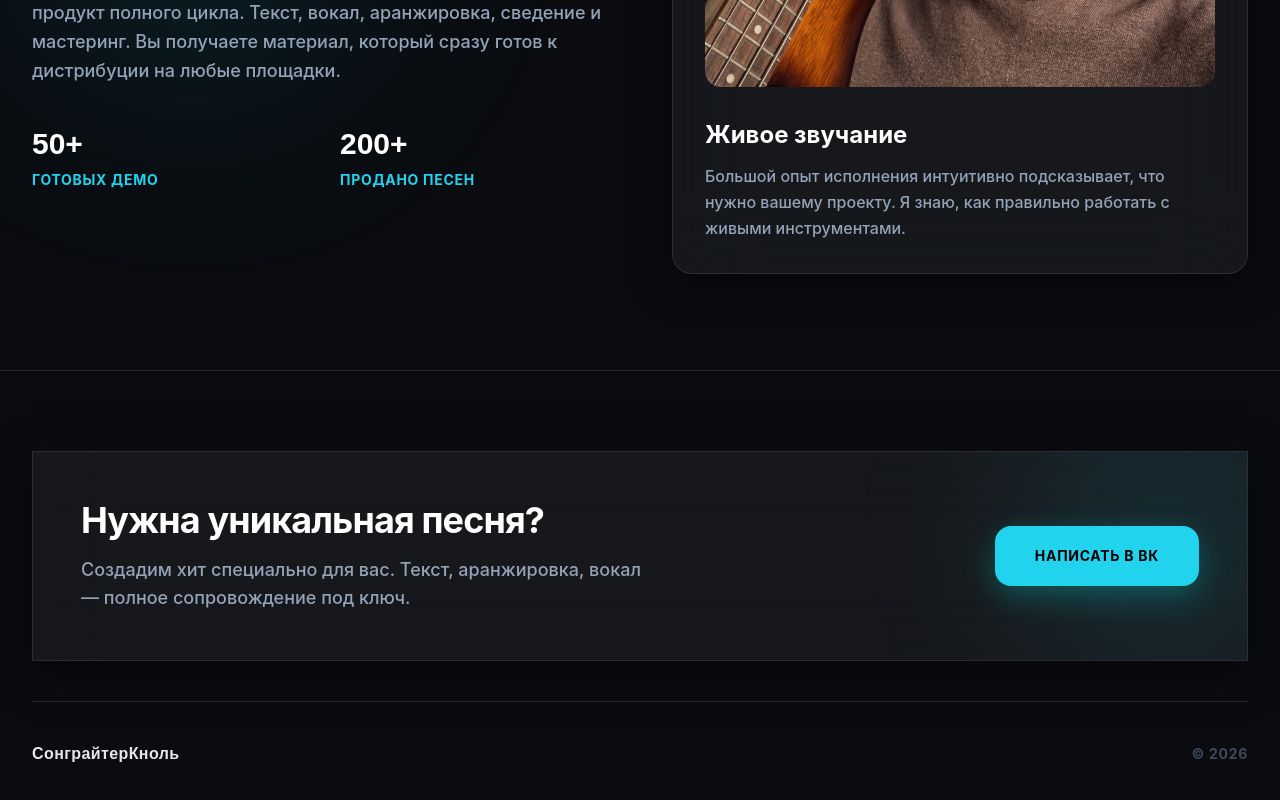
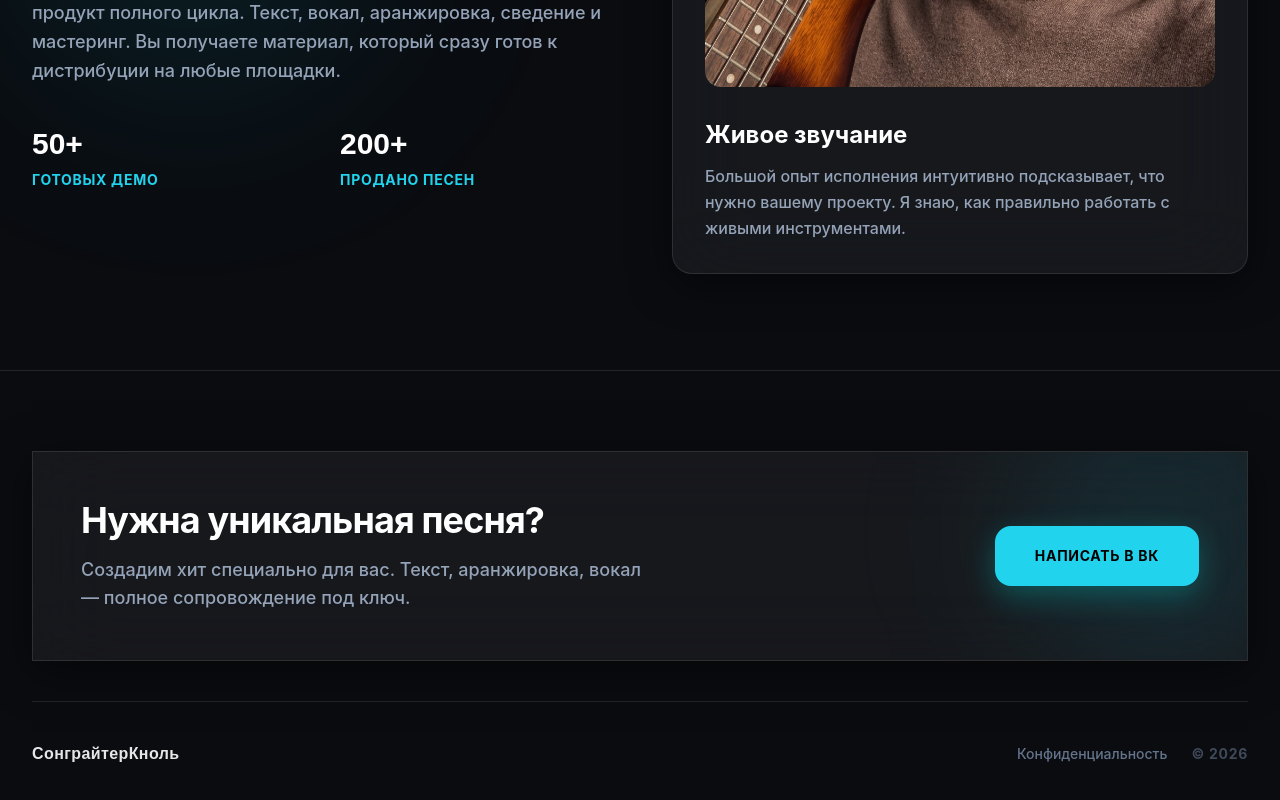
Before and after one commit to nmsnalldesign-oss/knol-records, a Next.js app: page / in a window 1280 px wide. Shown: the part 2645-3445 px from the top of the page. Built offline with nearby package versions, Linux system fonts and the light colour scheme; no server answers.

Commit message:
Legal: add privacy policy link to footer

```diff
--- a/components/Footer.tsx
+++ b/components/Footer.tsx
@@ -35,7 +35,10 @@ export default function Footer() {
             {/* Ссылки убраны по просьбе */}
           </div>
 
-          <div className="font-bold tracking-wider opacity-60">© {new Date().getFullYear()}</div>
+          <div className="flex flex-col sm:flex-row items-center gap-6">
+            <a href="/privacy" className="hover:text-white transition-colors">Конфиденциальность</a>
+            <div className="font-bold tracking-wider opacity-60">© {new Date().getFullYear()}</div>
+          </div>
         </div>
       </div>
     </footer>
```
